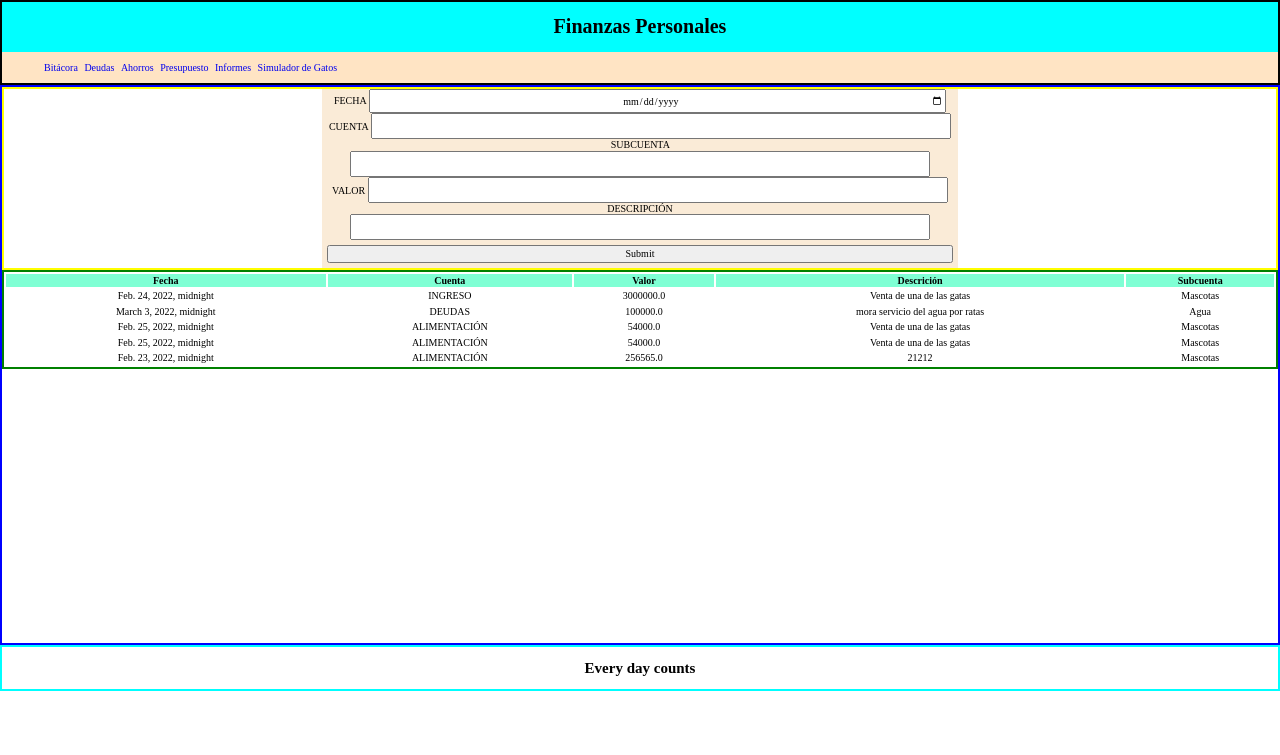
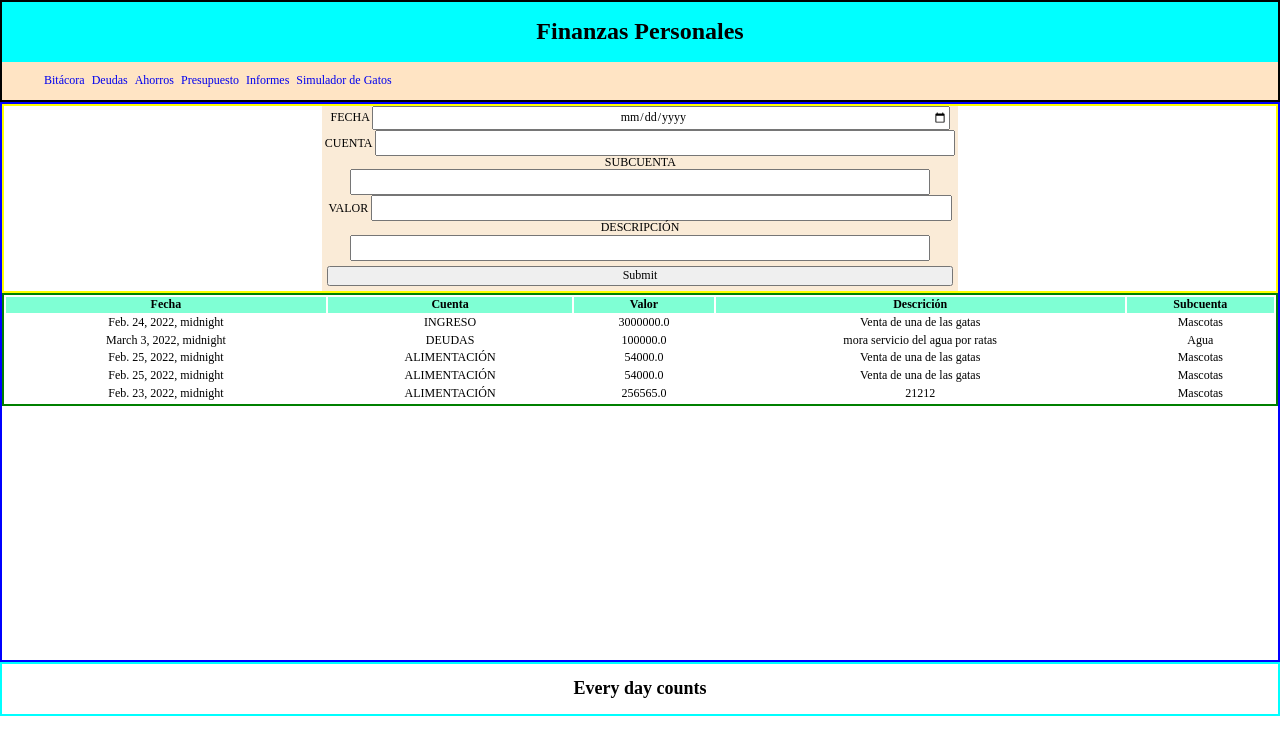
Before and after one commit to jlruedam/myFinances, a Django app: page / in a window 1280 px wide. Shown: the top 755 px of the page. Run offline with Django 4.2, Linux system fonts and the light colour scheme; data comes from the database, SQL or seed files in the repository.

Commit message:
cambios en el tamaño de la fuente

```diff
--- a/myFinances/logBook/static/logBook/css/style.css
+++ b/myFinances/logBook/static/logBook/css/style.css
@@ -3,7 +3,7 @@ html{
 }
 
 .header-container{
-
+    font-size: 1.2rem;
     width: 100vw;
     border: 2px black solid;
     box-sizing: border-box;
@@ -37,7 +37,7 @@ html{
 }
 
 .main-container{
-
+    font-size: 1.2rem;
     width: 100vw;
     height: 70vh;
     border: 2px blue solid;
@@ -93,6 +93,7 @@ html{
 }
 
 .footer-container{
+    font-size: 1.2rem;
     width: 100vw;
     border: 2px aqua solid;
     box-sizing: border-box;
```
